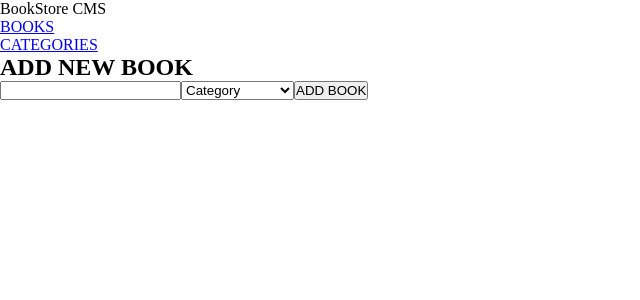
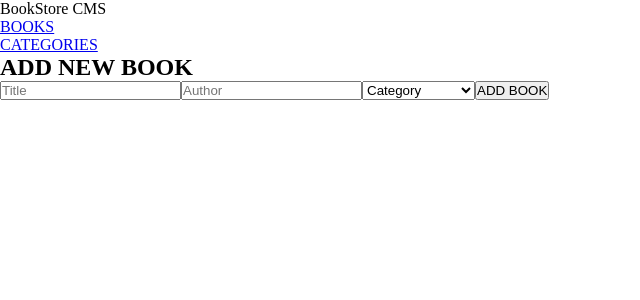
Before and after one commit to TimmyChan99/bookstore, a React (Create React App) app: page / in a window 1280 px wide. Shown: the top 300 px of the page, without its empty margins (0-640 px from the left). Built offline with nearby package versions, Linux system fonts and the light colour scheme.

Commit message:
Add author input

```diff
--- a/src/components/Book.js
+++ b/src/components/Book.js
@@ -3,13 +3,13 @@ import PropTypes from 'prop-types';
 
 const Book = (props) => {
   const {
-    category, title, click, id,
+    category, title, click, id, author,
   } = props;
   return (
     <div>
       <p>{category}</p>
       <h2>{title}</h2>
-      <p>Author</p>
+      <p>{author}</p>
       <ul>
         <li>
           <button type="button">Comments</button>
@@ -35,6 +35,7 @@ Book.propTypes = {
 
   category: PropTypes.string.isRequired,
   title: PropTypes.string.isRequired,
+  author: PropTypes.string.isRequired,
   click: PropTypes.func.isRequired,
   id: PropTypes.string.isRequired,
 
--- a/src/components/BooksList.js
+++ b/src/components/BooksList.js
@@ -18,6 +18,7 @@ const BooksList = () => {
         id={item.id}
         click={click}
         title={item.title}
+        author={item.author}
         category={item.category}
       />
     </li>
--- a/src/components/Form.js
+++ b/src/components/Form.js
@@ -6,6 +6,7 @@ import { addBook } from '../redux/books/books';
 const Form = () => {
   const bookInfo = {
     title: '',
+    author: '',
     category: '',
   };
 
@@ -13,7 +14,7 @@ const Form = () => {
 
   const [book, setBook] = useState(bookInfo);
 
-  const { title, category } = book;
+  const { title, category, author } = book;
 
   const handleChange = (event) => {
     const { name, value } = event.target;
@@ -28,6 +29,7 @@ const Form = () => {
     const newBook = {
       id: uuidv4(),
       title,
+      author,
       category,
     };
 
@@ -38,7 +40,8 @@ const Form = () => {
     <>
       <h2>ADD NEW BOOK</h2>
       <form onSubmit={submitBookToStore}>
-        <input name="title" type="text" value={title} onChange={handleChange} />
+        <input name="title" type="text" value={title} placeholder="Title" onChange={handleChange} />
+        <input name="author" type="text" value={author} placeholder="Author" onChange={handleChange} />
         <select name="category" id="categories" onChange={handleChange}>
           <option value="none">Category</option>
           <option value="Action">Action</option>
```
